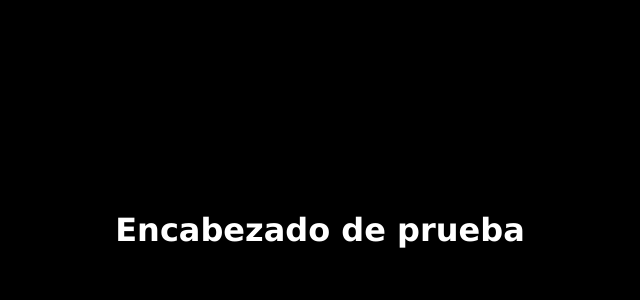
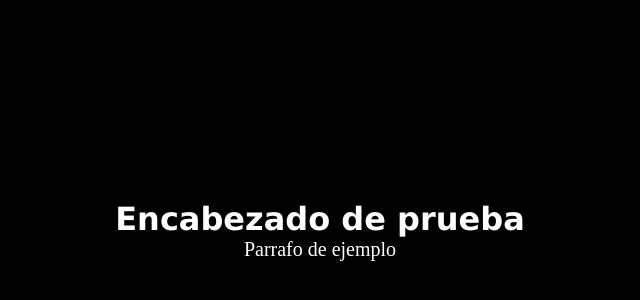
Before and after one commit to AdrianVideiraRial/Prueba_Borrar, a plain HTML site: page index.html in a window 1280 px wide. Shown: the part 170-470 px from the top of the page, without its empty margins (320-960 px from the left). Drawn offline with Linux system fonts and the light colour scheme.

Commit message:
thirth commit

```diff
--- a/index.html
+++ b/index.html
@@ -13,6 +13,7 @@
     <div class="Flex">
         <div>
             <h1>Encabezado de prueba</h1>
+            <p>Parrafo de ejemplo</p>
         </div>
     </div>
 
--- a/style.css
+++ b/style.css
@@ -6,6 +6,7 @@
 
 body{
     background-color: black;
+
 }
 
 .Flex{
@@ -20,3 +21,10 @@ h1{
     color: white;
 
 }
+
+p{
+    font-family: 'Times New Roman', Times, serif;
+    color:white;
+    text-align: center;
+    font-size: 20px;
+}
```
